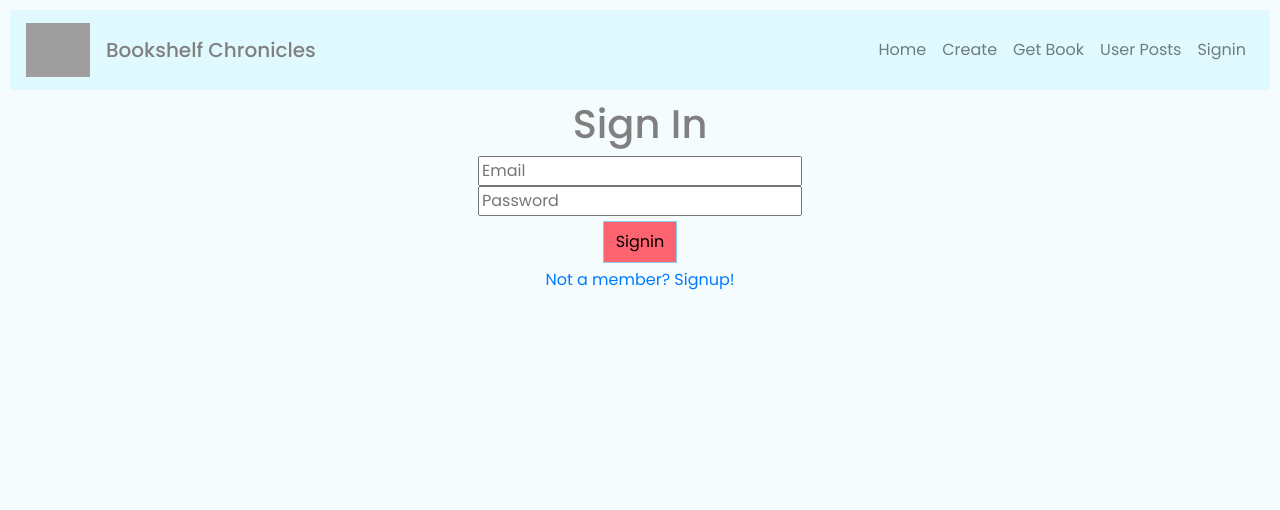
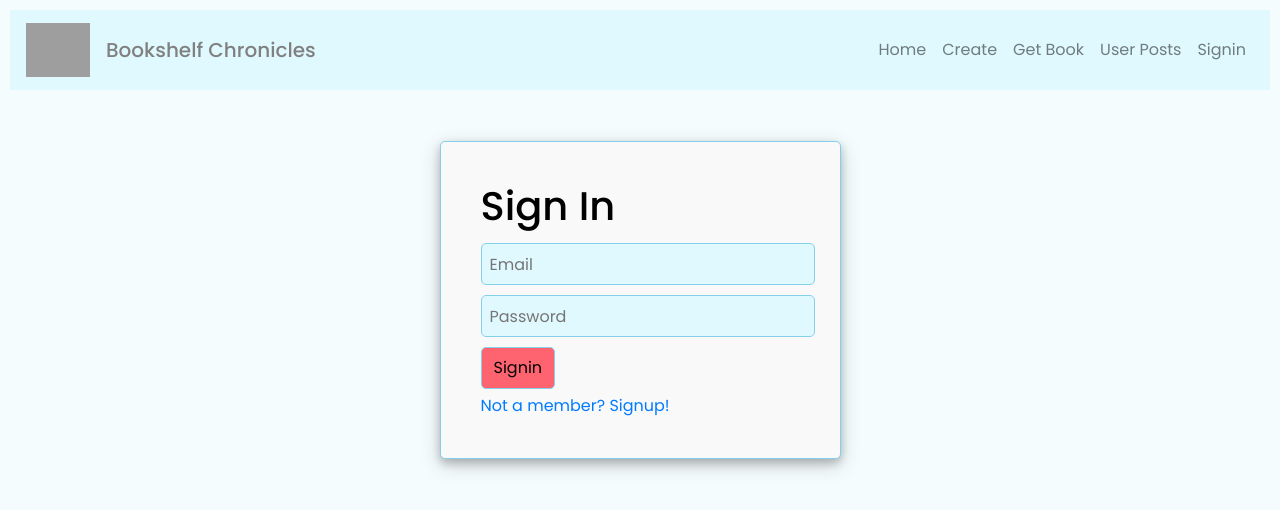
Before and after one commit to dave-cao/Book-Chronicles, a React (Vite) app: page /Book-Chronicles/signin in a window 1280 px wide. Shown: the top 510 px of the page. Built offline with nearby package versions, Linux system fonts and the light colour scheme; no server answers; grey boxes are pictures that could not be loaded.

Commit message:
styled the signup / signin pages

```diff
--- a/src/pages/Signin.jsx
+++ b/src/pages/Signin.jsx
@@ -2,6 +2,7 @@ import { useState } from "react"
 import handleChange from "../functions/handleInputChange"
 import { Link, useNavigate } from "react-router-dom"
 import Auth from "../functions/auth"
+import "../styles/sign.css"
 
 
 function Signin({ supabase }) {
@@ -25,30 +26,33 @@ function Signin({ supabase }) {
   }
 
   return (
-    <div>
+    <div className="outer-sign-container">
 
-      <h1>Sign In</h1>
+      <div className="sign-container">
+        <h1 className="sign-title">Sign In</h1>
 
         <form onSubmit={(e) => e.preventDefault()}>
           <label htmlFor="email"></label>
-        <input onChange={(e) => handleChange(e, setUserInput)} required placeholder="Email" id="email" name="email" type="email"></input>
+          <input className="search-input sign-input" onChange={(e) => handleChange(e, setUserInput)} required placeholder="Email" id="email" name="email" type="email"></input>
 
           <div></div>
 
           <label htmlFor="password"></label>
-        <input onChange={(e) => handleChange(e, setUserInput)} required placeholder="Password" id="password" name="password" type="password"></input>
+          <input className="search-input sign-input" onChange={(e) => handleChange(e, setUserInput)} required placeholder="Password" id="password" name="password" type="password"></input>
 
           <div></div>
 
 
-        <button onClick={handleSignIn} type="submit" className="red-button">Signin</button>
-        <div>
+          <button onClick={handleSignIn} type="submit" className="sign-button red-button">Signin</button>
+          <div className="sign-link">
             <Link to="/Book-Chronicles/signup">Not a member? Signup!</Link>
           </div>
         </form>
 
 
       </div>
+
+    </div>
   )
 }
 
--- a/src/pages/Signup.jsx
+++ b/src/pages/Signup.jsx
@@ -2,6 +2,7 @@ import { useState } from "react"
 import Auth from "../functions/auth"
 import handleChange from "../functions/handleInputChange";
 import { Link, useNavigate } from "react-router-dom";
+import "../styles/sign.css"
 
 
 function Signup({ supabase }) {
@@ -33,32 +34,33 @@ function Signup({ supabase }) {
 
 
   return (
-    <>
-      <h1>Sign Up</h1>
+    <div className="outer-sign-container">
+      <div className="sign-container">
+        <h1 className="sign-title">Sign Up</h1>
         <form onSubmit={(e) => e.preventDefault()}>
           <label htmlFor="email"></label>
-        <input onChange={(e) => handleChange(e, setUserInput)} required placeholder="Email" id="email" name="email" type="email"></input>
-
+          <input className="search-input sign-input" onChange={(e) => handleChange(e, setUserInput)} required placeholder="Email" id="email" name="email" type="email"></input>
           <div></div>
 
           <label htmlFor="password"></label>
-        <input onChange={(e) => handleChange(e, setUserInput)} required placeholder="Password" id="password" name="password" type="password"></input>
+          <input className="search-input sign-input" onChange={(e) => handleChange(e, setUserInput)} required placeholder="Password" id="password" name="password" type="password"></input>
 
           <div></div>
 
           <label htmlFor="name"></label>
-        <input onChange={(e) => handleChange(e, setUserInput)} required placeholder="Display Name" id="name" name="name" type="text"></input>
+          <input className="search-input sign-input" onChange={(e) => handleChange(e, setUserInput)} required placeholder="Display Name" id="name" name="name" type="text"></input>
 
           <div></div>
 
-        <button onClick={handleSignup} type="submit" className="red-button">Signup</button>
-        <div>
+          <button onClick={handleSignup} type="submit" className="red-button sign-button">Signup</button>
+          <div className="sign-link">
             <Link to="/Book-Chronicles/signin">Have an account? Sign in!</Link>
           </div>
         </form>
+      </div>
 
 
-    </>
+    </div>
 
   )
 }
--- a/src/styles/global.css
+++ b/src/styles/global.css
@@ -28,7 +28,8 @@ body {
 }
 
 .pastel-black {
-  color: #333333; /* Very dark gray, approaching black */
+  color: #333333;
+  /* Very dark gray, approaching black */
   /* You can use this color for text, background, or borders */
 }
 
@@ -56,7 +57,8 @@ body {
   color: #ff8d67;
 }
 
-.red-button, .orange-button {
+.red-button,
+.orange-button {
   padding: 8px 12px;
   margin: 5px;
   border: 1px solid var(--borderColor);
@@ -91,3 +93,14 @@ body {
 .show-back-to-top {
   display: inline;
 }
+
+.search-input {
+  background-color: var(--backgroundAccent);
+  padding: 8px;
+  border: 1px solid #87ceeb;
+  border-radius: 5px;
+  /* Light blue border */
+  height: 42px;
+  margin-left: 20px;
+  margin-right: 20px;
+}
--- a/src/styles/home.css
+++ b/src/styles/home.css
@@ -45,14 +45,6 @@
 
 
 
-.search-input {
-  background-color: var(--backgroundAccent);
-  padding: 8px;
-  border: 1px solid #87ceeb; /* Light blue border */
-  height: 42px;
-  margin-left: 20px;
-  margin-right: 20px;
-}
 
 .sort-posts-container {
   margin-right: 20px;
@@ -64,14 +56,18 @@
   background-color: var(--textAccent);
   padding: 8px 12px;
   margin: 5px;
-  border: 1px solid var(--borderColor); /* Light blue border */
+  border: 1px solid var(--borderColor);
+  /* Light blue border */
   cursor: pointer;
-  transition: background-color 0.3s ease, box-shadow 0.3s ease; /* Smooth transition effect */
+  transition: background-color 0.3s ease, box-shadow 0.3s ease;
+  /* Smooth transition effect */
 }
 
 .sort-button:hover {
-  background-color: #ff4500; /* Change to your desired hover color */
-  box-shadow: 0 0 10px rgba(0, 0, 0, 0.1); /* Add a subtle shadow on hover */
+  background-color: #ff4500;
+  /* Change to your desired hover color */
+  box-shadow: 0 0 10px rgba(0, 0, 0, 0.1);
+  /* Add a subtle shadow on hover */
 }
 
 /*PostPreviews*/
@@ -133,7 +129,8 @@
   margin-bottom: 10px;
 }
 
-.post-preview .media, .post-preview .image {
+.post-preview .media,
+.post-preview .image {
   display: none;
 }
 
@@ -143,6 +140,7 @@
   align-items: center;
   justify-content: space-between;
 }
+
 .vote-image {
   display: flex;
   align-items: center;
--- /dev/null
+++ b/src/styles/sign.css
@@ -0,0 +1,42 @@
+@import "./global.css";
+
+.outer-sign-container {
+  display: flex;
+  align-items: center;
+  justify-content: center;
+  width: 100%;
+  height: 50%;
+}
+
+.sign-container {
+  text-align: left;
+  max-width: 500px;
+  padding: 40px 20px 40px 20px;
+  border: var(--borderColor) solid 1px;
+  margin: 10px;
+  background-color: #f9f9f9;
+  box-shadow: 0 4px 8px 0 rgba(0, 0, 0, 0.2), 0 6px 20px 0 rgba(0, 0, 0, 0.19);
+  border-radius: 5px;
+}
+
+.sign-title {
+  color: black;
+}
+
+.sign-title,
+.sign-button,
+.sign-link {
+  margin-left: 20px !important;
+  margin-right: 20px;
+}
+
+.sign-button {
+  border-radius: 5px;
+}
+
+
+.sign-input {
+  margin: 5px !important;
+  margin-left: 20px !important;
+  margin-right: 20px;
+}
```
Also changed, not shown: src/pages/UserPosts.jsx (+12 -0 lines). Lines whose indentation alone changed are shown as unchanged.
